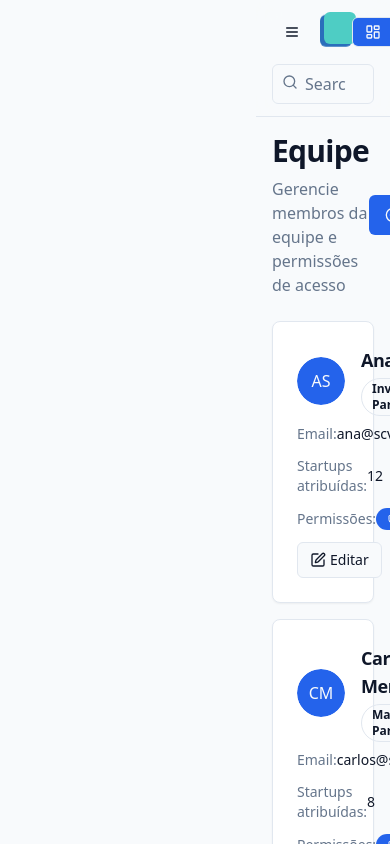
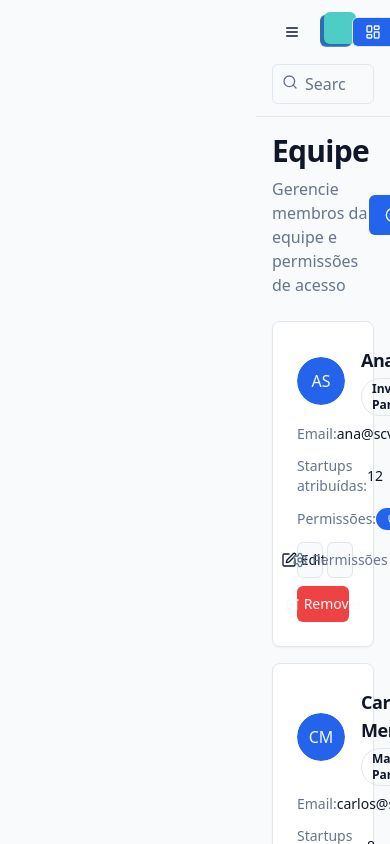
Before and after one commit to Hevertomfischer/startup-funnel-guru, a React (Vite) app: page /team in a window 390 px wide. Built offline with nearby package versions, Linux system fonts and the light colour scheme.

Commit message:
Allow removing team members
This commit adds the functionality to remove team members.
</prompt>

```diff
--- a/src/components/team/TeamMemberCard.tsx
+++ b/src/components/team/TeamMemberCard.tsx
@@ -4,7 +4,7 @@ import { Card, CardContent, CardHeader, CardTitle } from '@/components/ui/card';
 import { Avatar, AvatarFallback, AvatarImage } from '@/components/ui/avatar';
 import { Badge } from '@/components/ui/badge';
 import { Button } from '@/components/ui/button';
-import { Shield, Edit, Settings } from 'lucide-react';
+import { Shield, Edit, Settings, Trash2 } from 'lucide-react';
 
 interface TeamMemberCardProps {
   member: {
@@ -19,9 +19,10 @@ interface TeamMemberCardProps {
   };
   onEditPermissions: (member: any) => void;
   onEdit: (member: any) => void;
+  onRemove: (member: any) => void;
 }
 
-const TeamMemberCard = ({ member, onEditPermissions, onEdit }: TeamMemberCardProps) => {
+const TeamMemberCard = ({ member, onEditPermissions, onEdit, onRemove }: TeamMemberCardProps) => {
   return (
     <Card>
       <CardHeader className="pb-2">
@@ -58,19 +59,28 @@ const TeamMemberCard = ({ member, onEditPermissions, onEdit }: TeamMemberCardPro
               {member.permissions === 'admin' ? 'Administrador' : 'Somente leitura'}
             </Badge>
           </div>
-          <div className="flex gap-2 mt-4">
-            <Button variant="outline" size="sm" className="flex-1 gap-1" onClick={() => onEdit(member)}>
+          <div className="grid grid-cols-2 gap-2 mt-4">
+            <Button variant="outline" size="sm" className="gap-1" onClick={() => onEdit(member)}>
               <Edit className="h-3.5 w-3.5" />
               Editar
             </Button>
             <Button
               variant="outline"
               size="sm"
-              className="flex-1 gap-1 text-muted-foreground"
+              className="gap-1 text-muted-foreground"
               onClick={() => onEditPermissions(member)}
             >
               <Settings className="h-3.5 w-3.5" />
               Permissões
+            </Button>
+            <Button
+              variant="destructive"
+              size="sm"
+              className="col-span-2 gap-1"
+              onClick={() => onRemove(member)}
+            >
+              <Trash2 className="h-3.5 w-3.5" />
+              Remover
             </Button>
           </div>
         </div>
--- a/src/pages/Team.tsx
+++ b/src/pages/Team.tsx
@@ -8,6 +8,8 @@ import { PlusCircle } from 'lucide-react';
 import TeamMemberCard from '@/components/team/TeamMemberCard';
 import TeamMemberDialog from '@/components/team/TeamMemberDialog';
 import TeamMemberPermissionsDialog from '@/components/team/TeamMemberPermissionsDialog';
+import { Dialog, DialogContent, DialogDescription, DialogFooter, DialogHeader, DialogTitle } from '@/components/ui/dialog';
+import { toast } from 'sonner';
 
 // Dados iniciais para demonstração
 const initialTeamMembers = [
@@ -67,6 +69,7 @@ const Team = () => {
   const [teamMembers, setTeamMembers] = useState(initialTeamMembers);
   const [openMemberDialog, setOpenMemberDialog] = useState(false);
   const [openPermissionsDialog, setOpenPermissionsDialog] = useState(false);
+  const [openRemoveDialog, setOpenRemoveDialog] = useState(false);
   const [selectedMember, setSelectedMember] = useState<any>(null);
 
   const handleAddMember = () => {
@@ -82,6 +85,11 @@ const Team = () => {
   const handleEditPermissions = (member: any) => {
     setSelectedMember(member);
     setOpenPermissionsDialog(true);
+  };
+
+  const handleRemoveMember = (member: any) => {
+    setSelectedMember(member);
+    setOpenRemoveDialog(true);
   };
 
   const handleSaveMember = (data: any) => {
@@ -113,6 +121,16 @@ const Team = () => {
     );
   };
 
+  const confirmRemoveMember = () => {
+    if (selectedMember) {
+      setTeamMembers(prevMembers =>
+        prevMembers.filter(member => member.id !== selectedMember.id)
+      );
+      setOpenRemoveDialog(false);
+      toast.success(`${selectedMember.name} foi removido da equipe`);
+    }
+  };
+
   return (
     <div className="space-y-6">
       <div className="flex justify-between items-center">
@@ -133,6 +151,7 @@ const Team = () => {
             member={member}
             onEditPermissions={handleEditPermissions}
             onEdit={handleEditMember}
+            onRemove={handleRemoveMember}
           />
         ))}
       </div>
@@ -154,6 +173,26 @@ const Team = () => {
           onSave={handleSavePermissions}
         />
       )}
+
+      {/* Diálogo de confirmação para remover membro */}
+      <Dialog open={openRemoveDialog} onOpenChange={setOpenRemoveDialog}>
+        <DialogContent className="sm:max-w-[425px]">
+          <DialogHeader>
+            <DialogTitle>Remover membro da equipe</DialogTitle>
+            <DialogDescription>
+              {selectedMember && `Tem certeza que deseja remover ${selectedMember.name} da equipe? Esta ação não pode ser desfeita.`}
+            </DialogDescription>
+          </DialogHeader>
+          <DialogFooter className="mt-4">
+            <Button variant="outline" onClick={() => setOpenRemoveDialog(false)}>
+              Cancelar
+            </Button>
+            <Button variant="destructive" onClick={confirmRemoveMember}>
+              Remover
+            </Button>
+          </DialogFooter>
+        </DialogContent>
+      </Dialog>
     </div>
   );
 };
```
